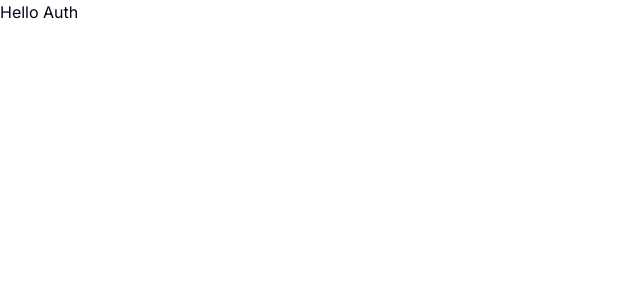
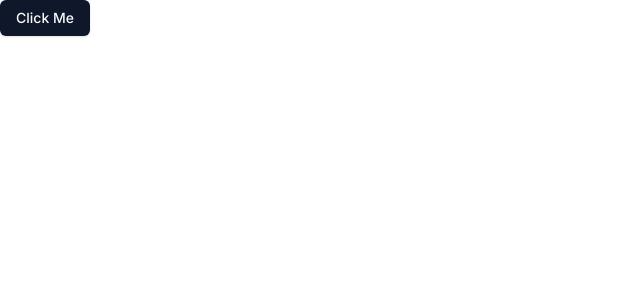
Before and after one commit to henriquedaponte/nextauth-toolkit, a Next.js app: page / in a window 1280 px wide. Shown: the top 300 px of the page, without its empty margins (0-640 px from the left). Built offline with nearby package versions, Linux system fonts and the light colour scheme.

Commit message:
testing the button

```diff
--- a/app/page.tsx
+++ b/app/page.tsx
@@ -1,7 +1,7 @@
-import Image from "next/image";
+import { Button } from '@/components/ui/button'
 
 export default function Home() {
   return (
-   <p>Hello Auth</p>
+   <Button>Click Me</Button>
   )
 }
```
